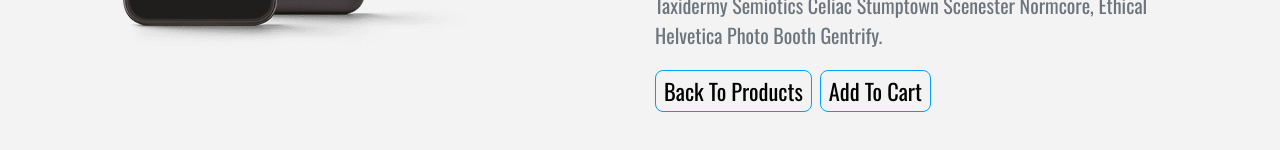
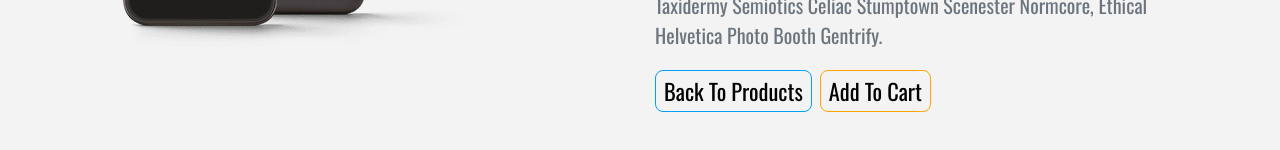
Before and after one commit to TopGITsan/react-e-store, a React (Create React App) app: page /details in a window 1280 px wide. Shown: the part 630-780 px from the top of the page. Built offline with nearby package versions, Linux system fonts and the light colour scheme; a web font is replaced by a local one.

Commit message:
pass props to ButtonContainer to change style

```diff
--- a/src/components/Button.js
+++ b/src/components/Button.js
@@ -5,6 +5,7 @@ export const ButtonContainer = styled.button`
 	font-size: 1.4rem;
 	background: transparent;
 	border: 1px solid var(--lightBlue);
+	border-color: ${props=> props.cart? 'var(--mainYellow)':'var(--lightBlue)'};
 	border-radius: 0.5rem;
 	padding: 0.2rem 0.5rem;
 	cursor: pointer;
--- a/src/components/Details.js
+++ b/src/components/Details.js
@@ -36,7 +36,7 @@ export default class Details extends Component {
                                         <Link to='/'>
                                             <ButtonContainer>Back to products</ButtonContainer>
                                         </Link>
-                                        <ButtonContainer disabled={inCart?true:false} onClick={()=>{
+                                        <ButtonContainer cart disabled={inCart?true:false} onClick={()=>{
                                             value.addToCart(id)
                                         }}>
                                             {inCart?'inCart':'add to Cart'}
```
